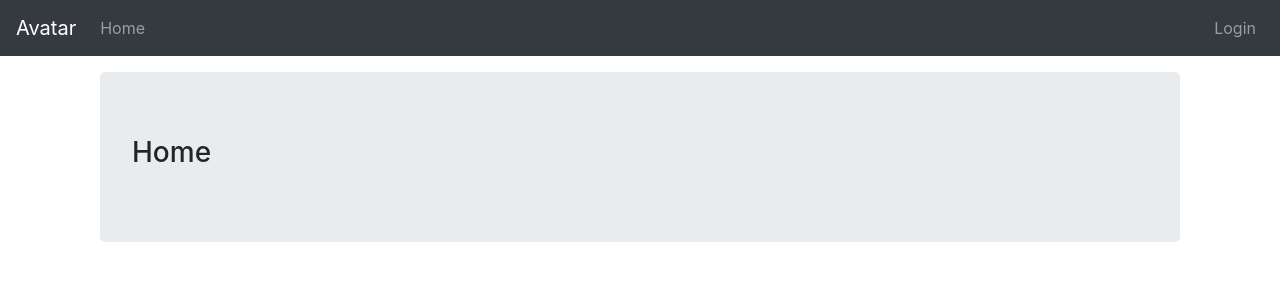
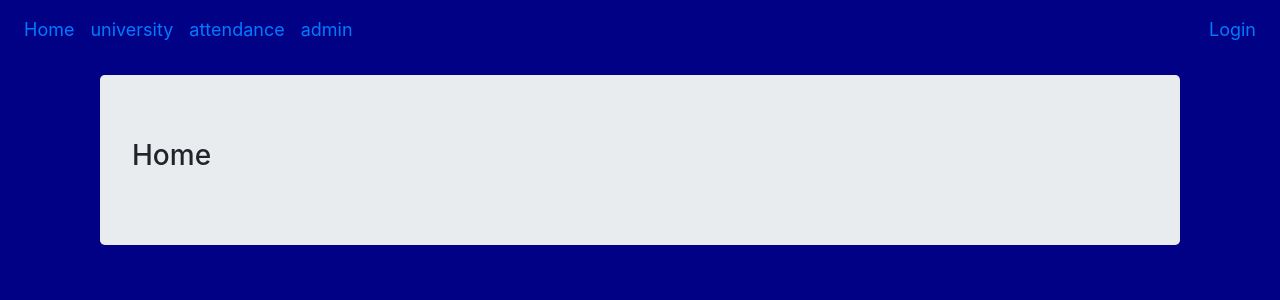
Before and after one commit to VoDinhNghia/frontend-library, a React (Create React App) app: page / in a window 1280 px wide. Shown: the top 300 px of the page. Built offline with nearby package versions, Linux system fonts and the light colour scheme.

Commit message:
update code

```diff
--- a/src/App.css
+++ b/src/App.css
@@ -30,3 +30,13 @@ label {
   -webkit-border-radius: 50%;
   border-radius: 50%;
 }
+
+.menuApp {
+  background-color: rgb(1, 1, 133);
+  height: 1000px;
+}
+
+.menuApp nav div li {
+  color: white;
+  font-size: 18px;
+}
--- a/src/App.js
+++ b/src/App.js
@@ -55,16 +55,31 @@ class App extends Component {
     const { currentUser, showAdminBoard } = this.state;
 
     return (
-      <div>
-        <nav className="navbar navbar-expand navbar-dark bg-dark">
-          <Link to={"/"} className="navbar-brand">
-            Avatar
-          </Link>
+      <div className="menuApp">
+        <nav className="navbar navbar-expand">
           <div className="navbar-nav mr-auto">
             <li className="nav-item">
               <Link to={"/home"} className="nav-link">
                 Home
               </Link>
+            </li>
+
+            <li className="nav-item">
+              <a target="_blank" href="http://localhost:8000" className="nav-link" rel="noreferrer">
+                university
+              </a>
+            </li>
+
+            <li className="nav-item">
+              <a target="_blank" href="http://localhost:8002" className="nav-link" rel="noreferrer">
+                attendance
+              </a>
+            </li>
+
+            <li className="nav-item">
+              <a target="_blank" href="http://localhost:8003" className="nav-link" rel="noreferrer">
+                admin
+              </a>
             </li>
 
             {showAdminBoard && (
@@ -80,7 +95,7 @@ class App extends Component {
             <div className="navbar-nav ml-auto">
               <li className="nav-item">
                 <a href="/login" className="nav-link" onClick={this.logOut}>
-                  LogOut
+                  Log out
                 </a>
               </li>
             </div>
--- a/src/components/login.js
+++ b/src/components/login.js
@@ -58,7 +58,7 @@ class Login extends Component {
       AuthService.login(this.state.username, this.state.password).then(
         (response) => {
           this.props.router.navigate("/dashboard");
-          // window.location.reload();
+          window.location.reload();
         },
         error => {
           const resMessage =
```
